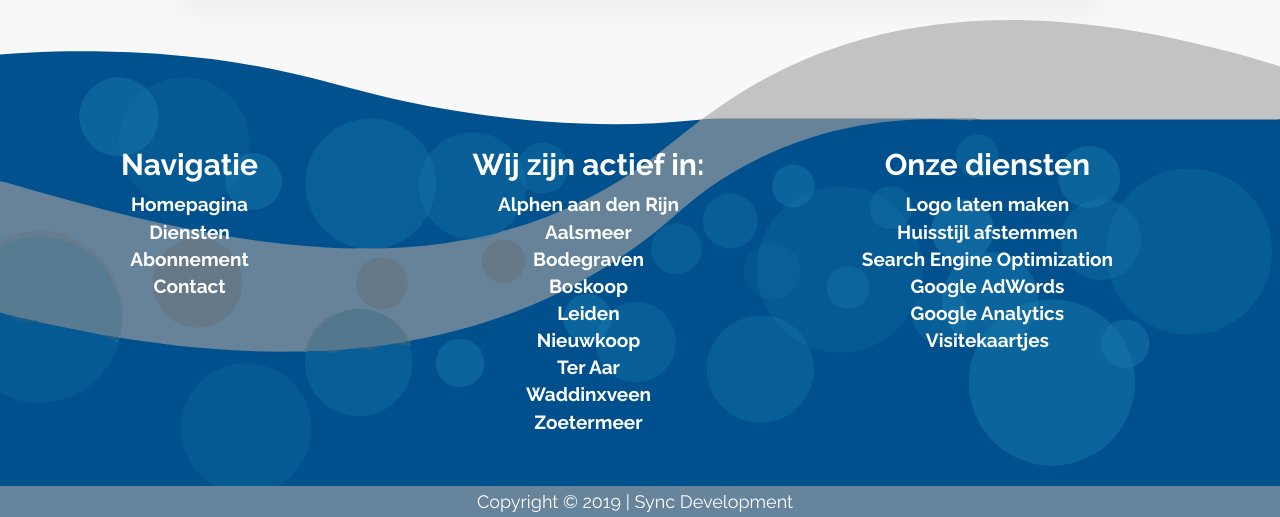
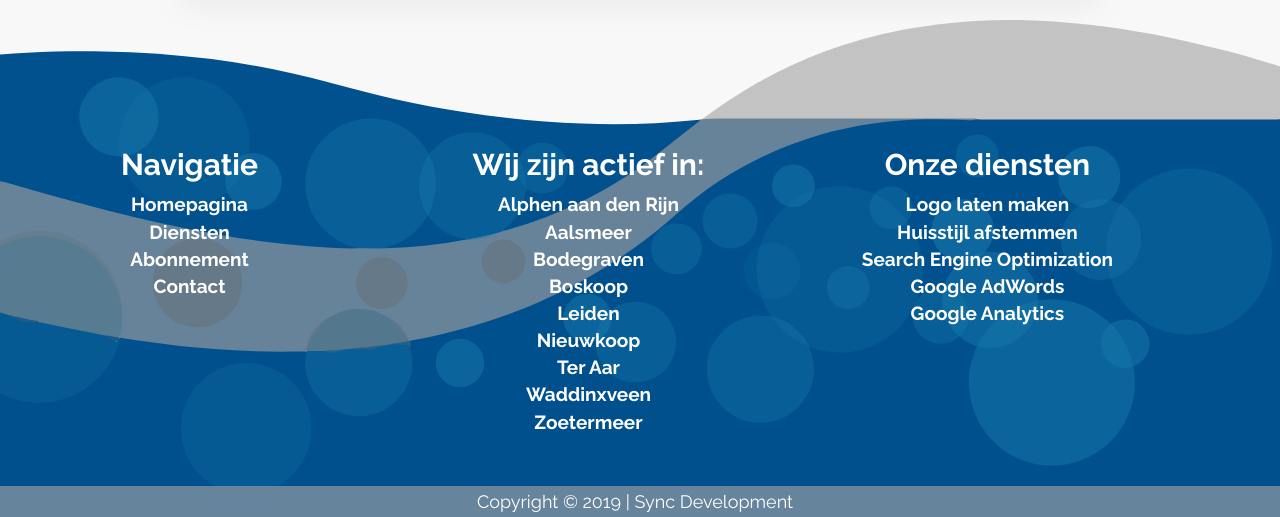
Before and after one commit to SyncDeveloperJ/ProjectSpeler, a PHP site: page /sync-development-website-laten-maken-alphen-ad-rijn-contact in a window 1280 px wide. Shown: the part 1443-1960 px from the top of the page. Run offline with PHP 8.4, Linux system fonts and the light colour scheme; some libraries are stand-ins or nearby versions; some web fonts are replaced.

Commit message:
Footer aangepast

```diff
--- a/index.php
+++ b/index.php
@@ -344,9 +344,6 @@ $(document).ready(function(){
            <li>
             <a href="sync-development-website-laten-maken-alphen-ad-rijn-diensten.php">Google Analytics</a>
           </li>
-          <li>
-            <a href="sync-development-website-laten-maken-alphen-ad-rijn-diensten.php">Visitekaartjes</a>
-          </li>
         </ul>
       </li>
 
--- a/sync-development-website-laten-maken-alphen-ad-rijn-abonnement.php
+++ b/sync-development-website-laten-maken-alphen-ad-rijn-abonnement.php
@@ -417,9 +417,6 @@ $(document).ready(function(){
            <li>
             <a href="sync-development-website-laten-maken-alphen-ad-rijn-diensten.php">Google Analytics</a>
           </li>
-          <li>
-            <a href="sync-development-website-laten-maken-alphen-ad-rijn-diensten.php">Visitekaartjes</a>
-          </li>
         </ul>
       </li>
 
--- a/sync-development-website-laten-maken-alphen-ad-rijn-contact.php
+++ b/sync-development-website-laten-maken-alphen-ad-rijn-contact.php
@@ -249,9 +249,6 @@ $(document).ready(function(){
            <li>
             <a href="sync-development-website-laten-maken-alphen-ad-rijn-diensten.php">Google Analytics</a>
           </li>
-          <li>
-            <a href="sync-development-website-laten-maken-alphen-ad-rijn-diensten.php">Visitekaartjes</a>
-          </li>
         </ul>
       </li>
 
--- a/sync-development-website-laten-maken-alphen-ad-rijn-diensten.php
+++ b/sync-development-website-laten-maken-alphen-ad-rijn-diensten.php
@@ -465,9 +465,6 @@ $(document).ready(function(){
            <li>
             <a href="sync-development-website-laten-maken-alphen-ad-rijn-diensten.php">Google Analytics</a>
           </li>
-          <li>
-            <a href="sync-development-website-laten-maken-alphen-ad-rijn-diensten.php">Visitekaartjes</a>
-          </li>
         </ul>
       </li>
 
```
